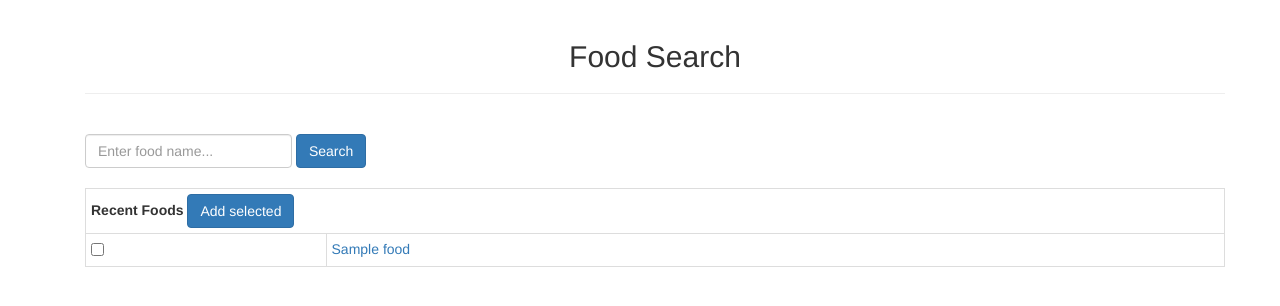
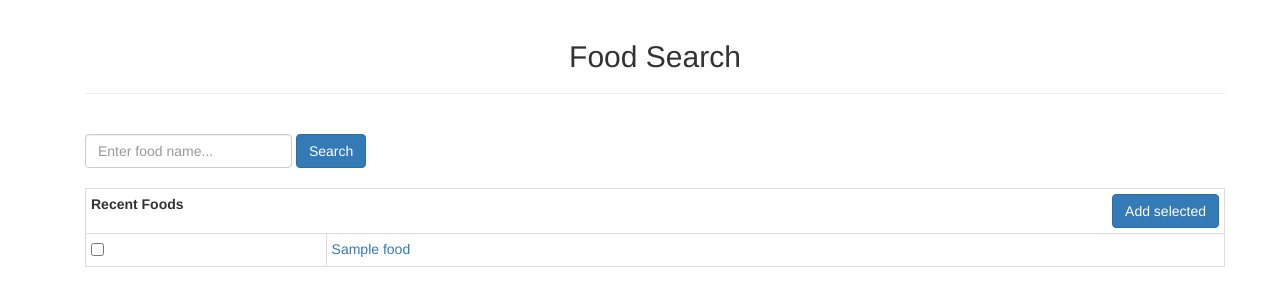
Before and after one commit to grassten/MacroTrackerProject, a Flask app: page /search in a window 1280 px wide. Shown: the part 51-357 px from the top of the page. Run offline with Flask 2, Linux system fonts and the light colour scheme; a user stored in the database is signed in; tables that the repository leaves empty hold one stand-in row (values such as "Sample post"); some libraries are stand-ins or nearby versions.

Commit message:
search page formatting

```diff
--- a/app/templates/search.html
+++ b/app/templates/search.html
@@ -17,8 +17,8 @@
 			{% if recent_list == True %}
 			<tr>
 				<th colspan="2">
-					<span class="floatleft">Recent Foods</span>
-					<span class="floatright">
+					<span class="pull-left">Recent Foods</span>
+					<span class="pull-right">
 						<button type="submit" class="btn btn-primary">Add selected</button>
 					</span>
 				</th>
```
